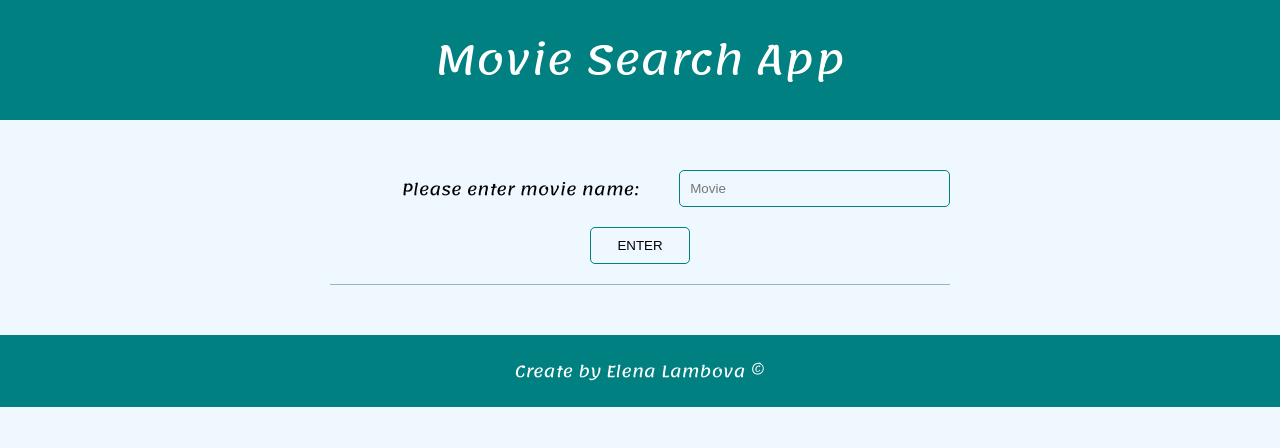
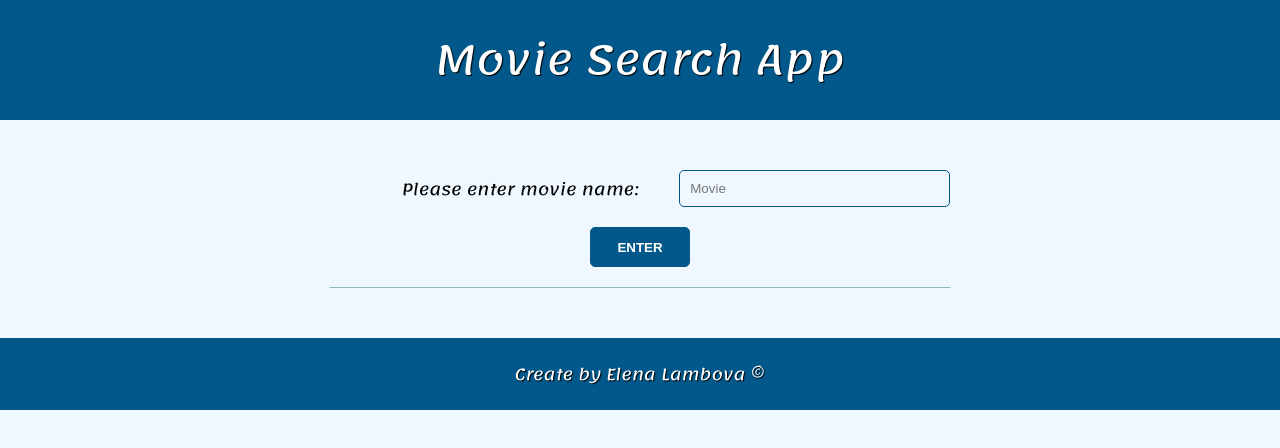
Before and after one commit to elambova/MovieApp, a React app: page / in a window 1280 px wide. Shown: the top 448 px of the page. Built offline with nearby package versions, Linux system fonts and the light colour scheme.

Commit message:
Change backgroung color and border (to buttun) from TEAL to #02588a.

```diff
--- a/src/styles/style.scss
+++ b/src/styles/style.scss
@@ -9,7 +9,8 @@ body {
 #header,
 #footer {
   text-align: center;
-  background-color: teal;
+  text-shadow: 1px 1px 1px black;
+  background-color: #02588a;
   width: 100%;
   color: white;
   padding: 20px 0;
@@ -46,12 +47,12 @@ body {
         margin-left: 20px;
         padding: 10px;
         border-radius: 5px;
-        border: 1px solid teal;
+        border: 1px solid #02588a;
         background-color: transparent;
 
         &:focus,
         &:active {
-          outline-color: teal;
+          outline-color: #02588a;
         }
       }
     }
@@ -61,18 +62,21 @@ body {
       margin: 10px auto;
       display: block;
       border-radius: 5px;
-      border: 1px solid teal;
+      border: 1px solid #02588a;
       background-color: transparent;
-      padding: 10px;
+      background-color: #02588a;
+      height: 40px;
       width: 100px;
+      color: #fff;
+      font-weight: bold;
 
       &:hover,
       &:active,
       &:focus {
-        border: 1px solid teal;
-        outline-color: teal;
-        background-color: teal;
-        color: white;
+        border: 1px solid #5abdf7;
+        outline-color: #5abdf7;
+        color: #000;
+        background-color: #5abdf7;
         cursor: pointer;
       }
     }
```
